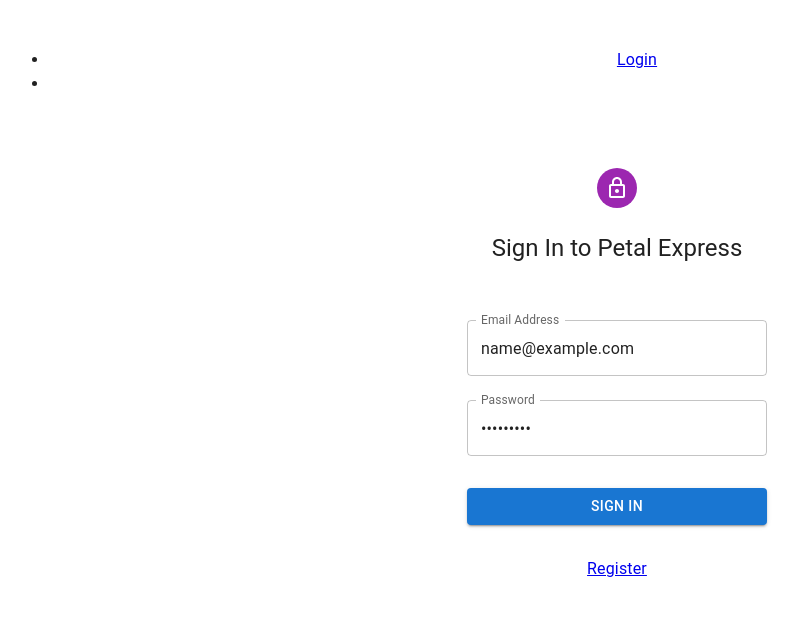
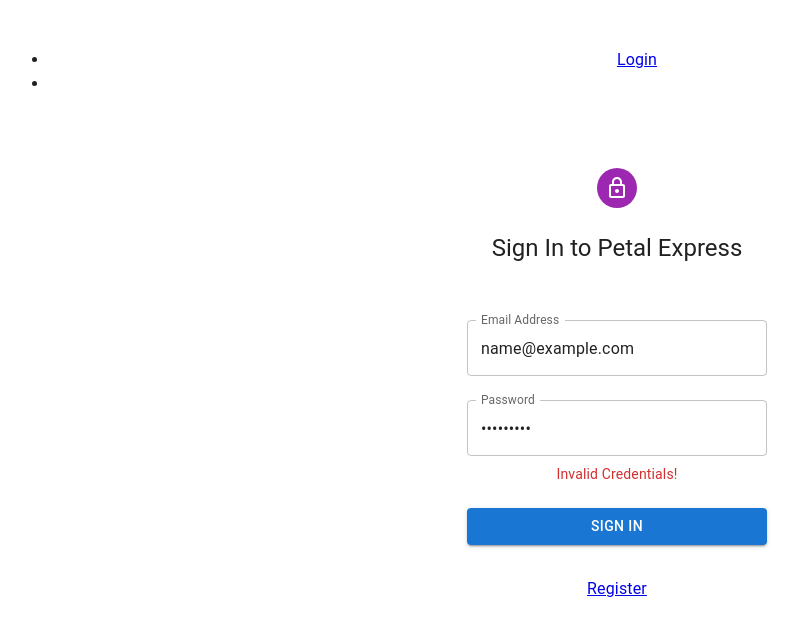
Before and after one commit to miraphilip5/react-project-web-warriors, a React (Vite) app in the folder petal_express_frontend/petal_express_vite_app/: page / in a window 1280 px wide. Both pictures are taken after typing "name@example.com", "Sample123" into the empty fields and a click on the button "SIGN IN". Shown: the top 636 px of the page, without its empty margins (23-822 px from the left). Built offline with nearby package versions, Linux system fonts and the light colour scheme; no server answers.

Commit message:
fixed the login msg and registration success msg issue in the login form

```diff
--- a/petal_express_frontend/petal_express_vite_app/src/pages/Login.tsx
+++ b/petal_express_frontend/petal_express_vite_app/src/pages/Login.tsx
@@ -22,14 +22,18 @@
   const [isJustRegistered, setIsJustRegistered] = useState<boolean>(false);
 
   useEffect(() => {
-    const localIsRegistered = localStorage.getItem("isJustRegistered");
+    let localIsRegistered = localStorage.getItem("isJustRegistered");
     if (localIsRegistered === "true") {
       //storing the true value in a local variable (local to the login file)
       setIsJustRegistered(true);
       // reset the localStorage variable back to false
       localStorage.setItem("isJustRegistered", "false");
+    }else{
+      localIsRegistered = "false";
     }
-  }, []);
+  });
+  //state to store login error
+  const [loginError, setloginError] = useState("");
 
   //state variables for form data
   const [formData, setFormData] = useState({
@@ -44,7 +48,8 @@
 
   const onSubmit = async (e: any) => {
     e.preventDefault();
-
+    //remove the msg about registration successful when the login form is submitted
+    setIsJustRegistered(false);
     let config = {
       headers: {
         "Content-Type": "application/json",
@@ -67,6 +72,7 @@
       //console.log(decode(response.data.token));
       navigate("/flowers");
     } catch (e) {
+      setloginError("Invalid Credentials!");
       console.log(e);
     }
   };
@@ -124,8 +130,21 @@
             </div>
             {/* display registration success msg if the user is redirected to the login page after successful registration */}
             {isJustRegistered && (
-              <Typography variant="body2" sx={{ color: "green" }} align="center">
+              <Typography
+                variant="body2"
+                sx={{ color: "green" }}
+                align="center"
+              >
                 Registration Successful!
+              </Typography>
+            )}
+            {loginError && (
+              <Typography
+                variant="body2"
+                color="error"
+                align="center"
+              >
+                {loginError}
               </Typography>
             )}
             <Button
--- a/petal_express_frontend/petal_express_vite_app/src/pages/Register.tsx
+++ b/petal_express_frontend/petal_express_vite_app/src/pages/Register.tsx
@@ -46,6 +46,8 @@
   };
 
   useEffect(() => {
+    console.log(password);
+    console.log(password2);
     if (password && password.length < 6) {
       setValidationError("Password should be at least 6 characters long!");
       return;
@@ -59,7 +61,6 @@
   const onSubmit = async (e : any) => {
     e.preventDefault();
 
-    console.log("validate error on submit function " + validationError);
     //don't let the user submit the registration form if there is any validation error
     if (validationError!=="") {return};
 
```
